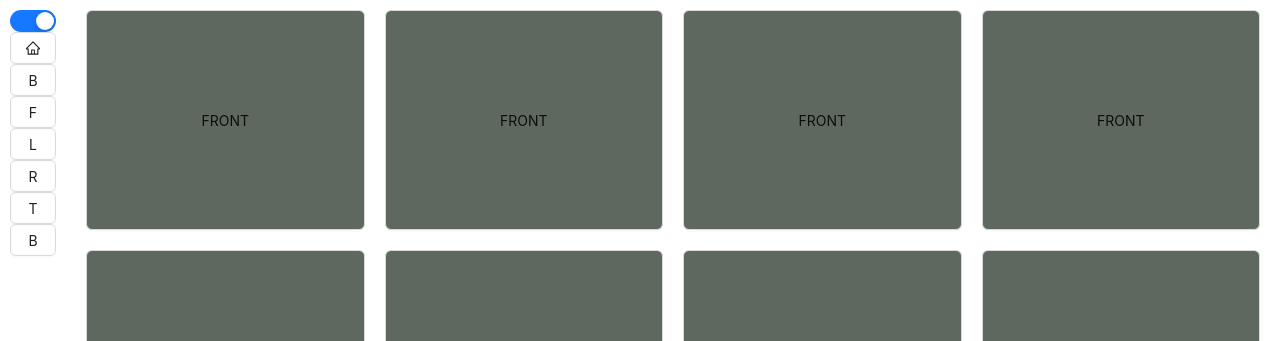
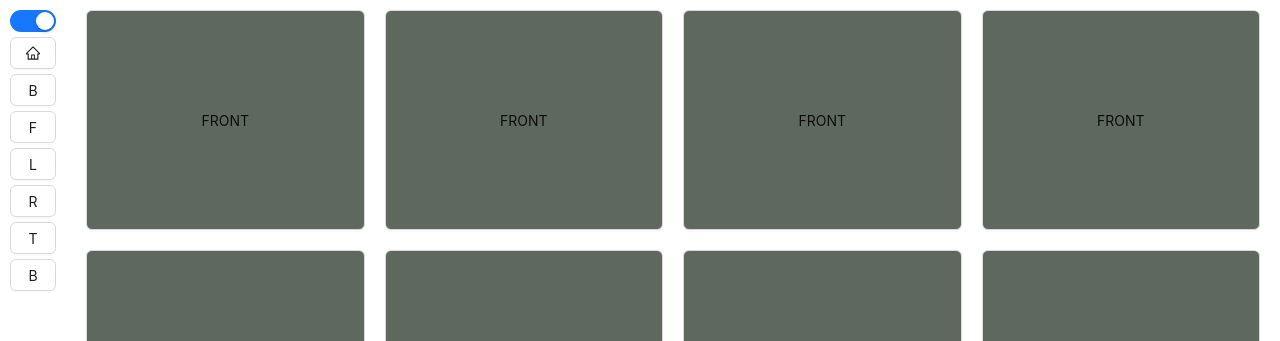
Before and after one commit to den-eshchenko/react-cube-router, a React (Create React App) app: page /front_side in a window 1280 px wide. Shown: the top 341 px of the page. Built offline with nearby package versions, Linux system fonts and the light colour scheme.

Commit message:
Отрефакторил навигацию, добавил resize event

```diff
--- a/src/components/Cube/Cube.tsx
+++ b/src/components/Cube/Cube.tsx
@@ -2,6 +2,7 @@ import { useCallback, useEffect, useLayoutEffect, useRef } from 'react';
 import { useLocation, useParams } from 'react-router-dom';
 import { rotateStrategy } from '../..';
 import { setRotationStyleProperty } from '../../utils/setRotationStyleProperty';
+import { setSizeStyleProperty } from '../../utils/setSizeStyleProperty';
 import { DefaultContentComponent } from '../Content/DefaultContentComponent';
 import { NavigationBar } from '../NavigationBar/NavigationBar';
 // import { Error } from '../NotFound/Error';
@@ -44,13 +45,16 @@ export const CubeRouting = () => {
     })
   }, [params.side]);
 
+  const handleResizeWindow = () => {
+    setSizeStyleProperty(window.innerWidth, window.innerHeight)
+  }
+
   useLayoutEffect(() => {
     const currentSide = `/${params.side}`;
 
     rotateStrategy.setCurrentSide(currentSide)
     setRotationStyleProperty(currentSide);
-    document.documentElement.style.setProperty("--window-width", `${window.innerWidth}px`);
-    document.documentElement.style.setProperty("--window-height", `${window.innerHeight}px`);
+    setSizeStyleProperty(window.innerWidth, window.innerHeight)
   // eslint-disable-next-line react-hooks/exhaustive-deps
   }, []);
 
@@ -67,6 +71,14 @@ export const CubeRouting = () => {
   useEffect(() => {
     rotateStrategy.runRotate({ nextSide: location.pathname, scale: '.5, .5, .5' })
   }, [location])
+
+  useEffect(() => {
+    window.addEventListener('resize', handleResizeWindow)
+
+    return () => {
+      window.removeEventListener('resize', handleResizeWindow)
+    }
+  }, [])
 
   return (
     <div className={styles.cube_section}>
--- a/src/components/NavigationBar/NavigationBar.tsx
+++ b/src/components/NavigationBar/NavigationBar.tsx
@@ -5,7 +5,7 @@ import { changeType } from "../../app/simpleAnimation";
 import { useAppDispatch, useAppSelector } from "../../app/store";
 import { RotateDefaultStrategy } from "../../strategies/rotate/rotateDefaultStrategy";
 import { RotateScaleStrategy } from "../../strategies/rotate/rotateScaleStrategy";
-import { NavigationButton } from "../NavigationButton";
+import { NavigationButton } from "../NavigationButton/NavigationButton";
 
 import styles from './NavigationBar.module.css';
 
@@ -15,6 +15,7 @@ export const NavigationBar = () => {
 
   const handleChangeAnimationType = () => {
     dispatch(changeType())
+
     if (isSimpleAnimation) {
       rotateStrategy.setStrategy(new RotateScaleStrategy())
     }
--- /dev/null
+++ b/src/components/NavigationButton/NavigationButton.module.css
@@ -0,0 +1,3 @@
+.navigationItem {
+  margin-top: 5px;
+}
--- a/src/components/NavigationButton.tsx
+++ b/src/components/NavigationButton/NavigationButton.tsx
@@ -1,5 +1,6 @@
 import { Button, Tooltip } from "antd"
-import { useNavigateWithSearchParams } from "../hooks/useNavigateWithSearchParams"
+import { useNavigateWithSearchParams } from "../../hooks/useNavigateWithSearchParams"
+import styles from './NavigationButton.module.css'
 
 type TNavigationButton = {
   icon?: React.ReactNode
@@ -16,7 +17,7 @@ export const NavigationButton: React.FC<TNavigationButton> = ({ icon, title, pat
   }
 
   return (
-    <Tooltip title={tooltipTitle} placement="right" color="blue">
+    <Tooltip title={tooltipTitle} placement="right" color="blue" className={styles.navigationItem}>
       <Button onClick={handleChangeSide(`/${path}`)}>
           {icon || title}
       </Button>
```
Also changed, not shown: src/strategies/rotate/rotateScaleStrategy.ts (line endings or trailing spaces).
